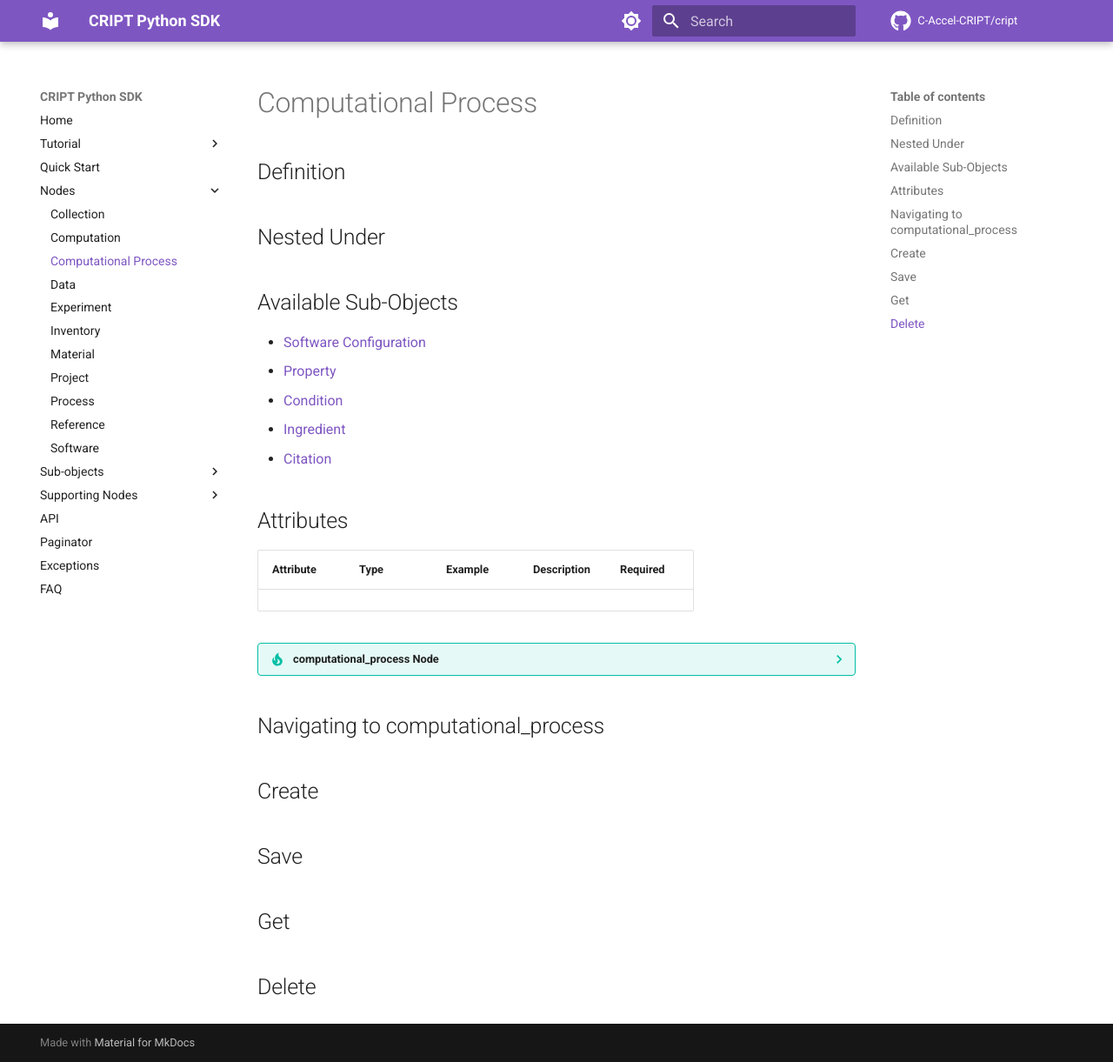
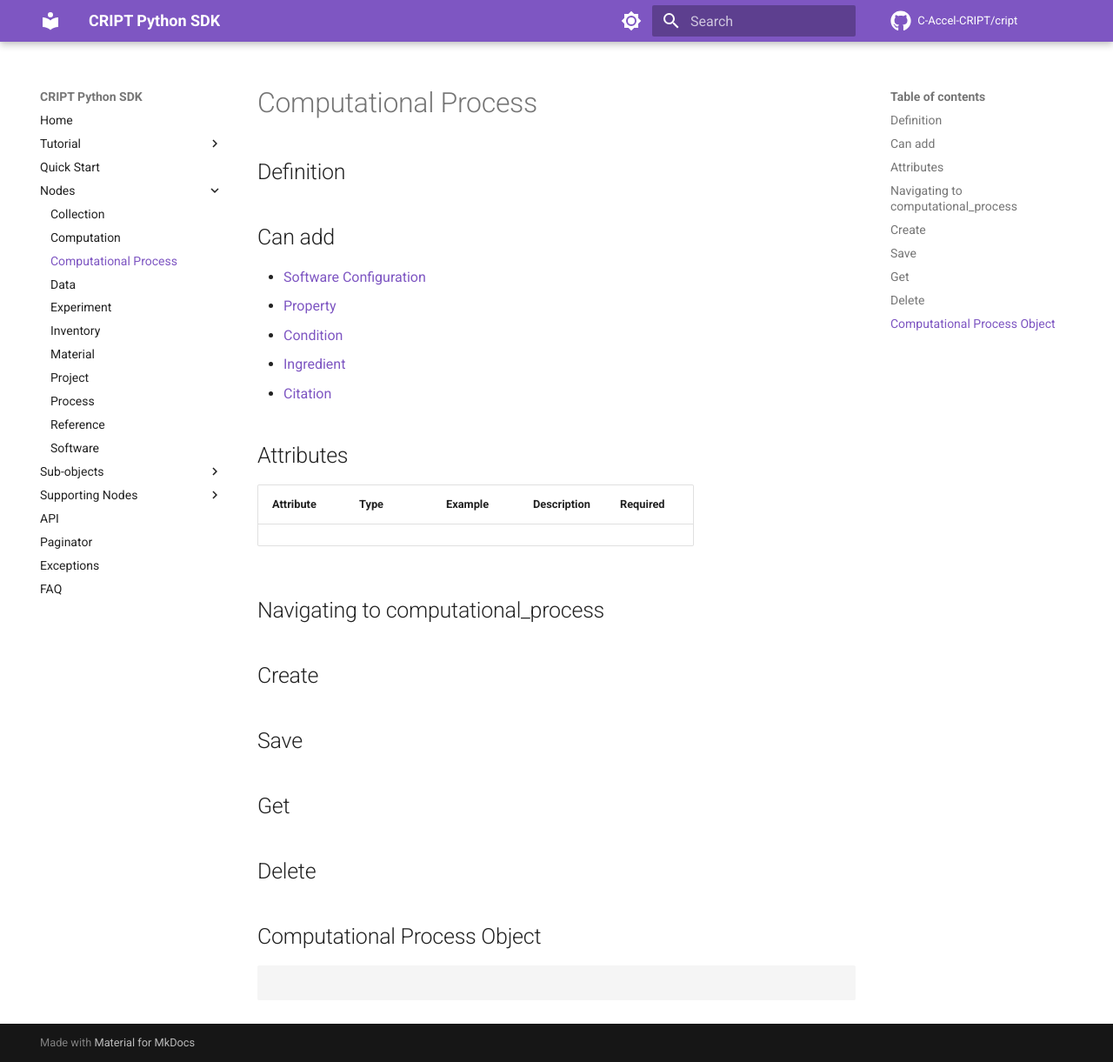
Before and after one commit to C-Accel-CRIPT/sdk-archive, an MkDocs documentation site: the page built from docs/nodes/computational_process.md, in a window 1280 px wide and 1221 px high. Shown: the whole window at 87% size. Built offline with MkDocs 1.6.1 and Material for MkDocs 9.7.7, drawn with Linux system fonts in a browser that asks for light colours; comment, search, counter and statistics services are not loaded.

Commit message:
Update computational_process.md

````diff
--- a/docs/nodes/computational_process.md
+++ b/docs/nodes/computational_process.md
@@ -3,11 +3,7 @@
 ## Definition
 <!-- TODO needs to be converted from software template to computational_process -->
 
-## Nested Under
-
-
-
-## Available Sub-Objects
+## Can add
 * <a href="../../subobjects/software_configuration" target="_blank">Software Configuration</a>
 * <a href="../../subobjects/property" target="_blank">Property</a>
 * <a href="../../subobjects/condition" target="_blank">Condition</a>
@@ -21,12 +17,6 @@
 |-----------|------|--------------------------------|---------------------------------|----------|
 
 
-??? tip "computational_process Node"
-    ```json
-
-    ```
-
-
 
 ## Navigating to computational_process
 
@@ -37,3 +27,9 @@
 ## Get
 
 ## Delete
+
+
+## Computational Process Object
+```json
+
+```
````
